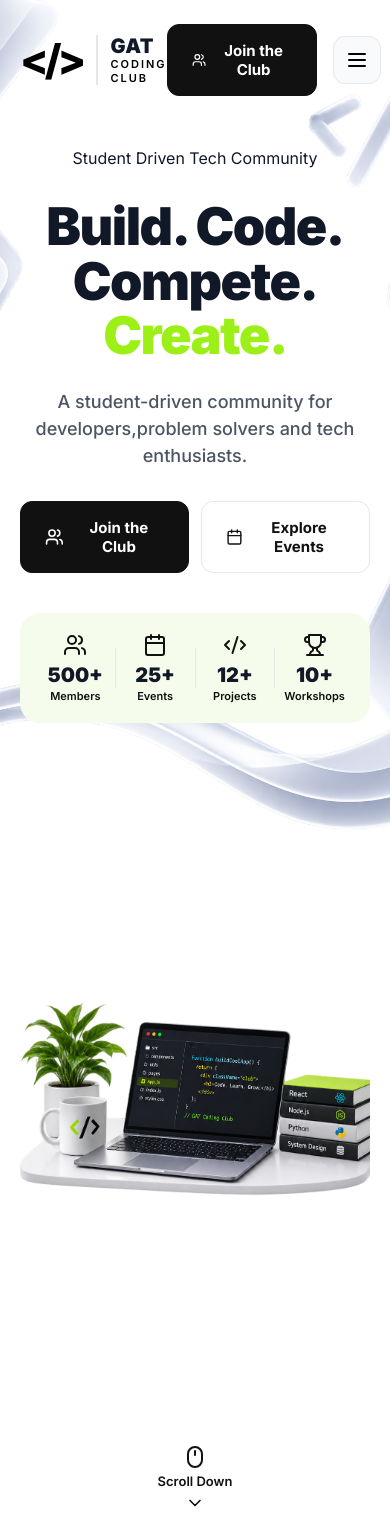
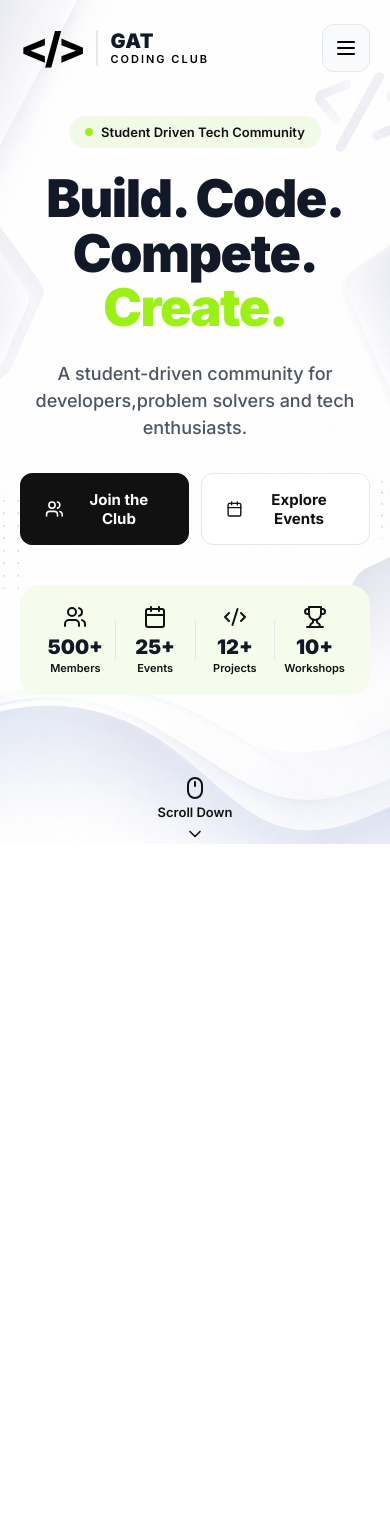
Before and after one commit to Naseer-047/gcc-frontend-updated, a React (Vite) app: page / in a window 390 px wide. After the commit the page ends 844 px from the top, so only its background shows below. Built offline with nearby package versions, Linux system fonts and the light colour scheme.

Commit message:
Fix mobile layout

```diff
--- a/src/App.jsx
+++ b/src/App.jsx
@@ -50,6 +50,7 @@ function App() {
 
         <div className="hero-content">
           <div className="pill-badge">
+            <div className="dot"></div>
             <span>Student Driven Tech Community</span>
           </div>
 
--- a/src/index.css
+++ b/src/index.css
@@ -19,9 +19,9 @@ body {
 }
 
 .app-container {
-  min-height: 100vh;
   height: 100vh;
   width: 100vw;
+  overflow: hidden;
   background-image: url('../assets/bg-shapes-mobile.png');
   background-size: cover;
   background-position: top center;
@@ -102,7 +102,7 @@ body {
 }
 
 .nav-join-btn {
-  display: none;
+  display: none !important;
 }
 
 .menu-btn {
@@ -148,16 +148,24 @@ body {
   display: inline-flex;
   align-items: center;
   gap: 8px;
+  background-color: #f1fae6;
   padding: 8px 16px;
   border-radius: 30px;
   margin-bottom: 24px;
 }
 
+.dot {
+  width: 8px;
+  height: 8px;
+  background-color: var(--primary-green);
+  border-radius: 50%;
+}
 
-
-
-
-.hero-title {
+.pill-badge span {
+  font-size: 13px;
+  font-weight: 600;
+  color: #111;
+}.hero-title {
   font-size: 52px;
   font-weight: 900;
   line-height: 1.05;
@@ -227,12 +235,7 @@ body {
 }
 
 .hero-image-container {
-  width: 100%;
-  max-width: 600px;
-  margin-bottom: 20px;
-  position: relative;
-  display: flex;
-  justify-content: center;
+  display: none;
 }
 
 .mobile-img {
@@ -308,6 +311,10 @@ body {
 
 @media (min-width: 1024px) {
   .app-container {
+    height: auto;
+    min-height: 100vh;
+    overflow-x: hidden;
+    overflow-y: visible;
     background-image: url('../assets/bg-shapes-desktop.png');
   }
 
@@ -350,7 +357,7 @@ body {
   }
 
   .nav-join-btn {
-    display: flex;
+    display: flex !important;
     padding: 14px 24px;
     font-size: 14px;
     border-radius: 12px;
```
Also changed, not shown: assets/bg-shapes-mobile.png, assets/w.png (added).
